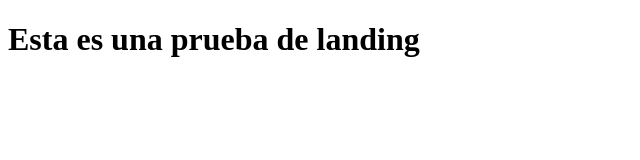
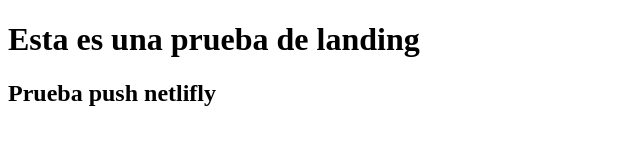
Before and after one commit to oscar-islas/landing-page, a plain HTML site: page index.html in a window 1280 px wide. Shown: the whole page, without its empty margins (0-640 px from the left). Drawn offline with Linux system fonts and the light colour scheme.

Commit message:
Probando el comando push netifly

```diff
--- a/index.html
+++ b/index.html
@@ -8,5 +8,6 @@
 </head>
 <body>
     <h1>Esta es una prueba de landing</h1>
+    <h2>Prueba push netlifly</h2>
 </body>
 </html>
```
